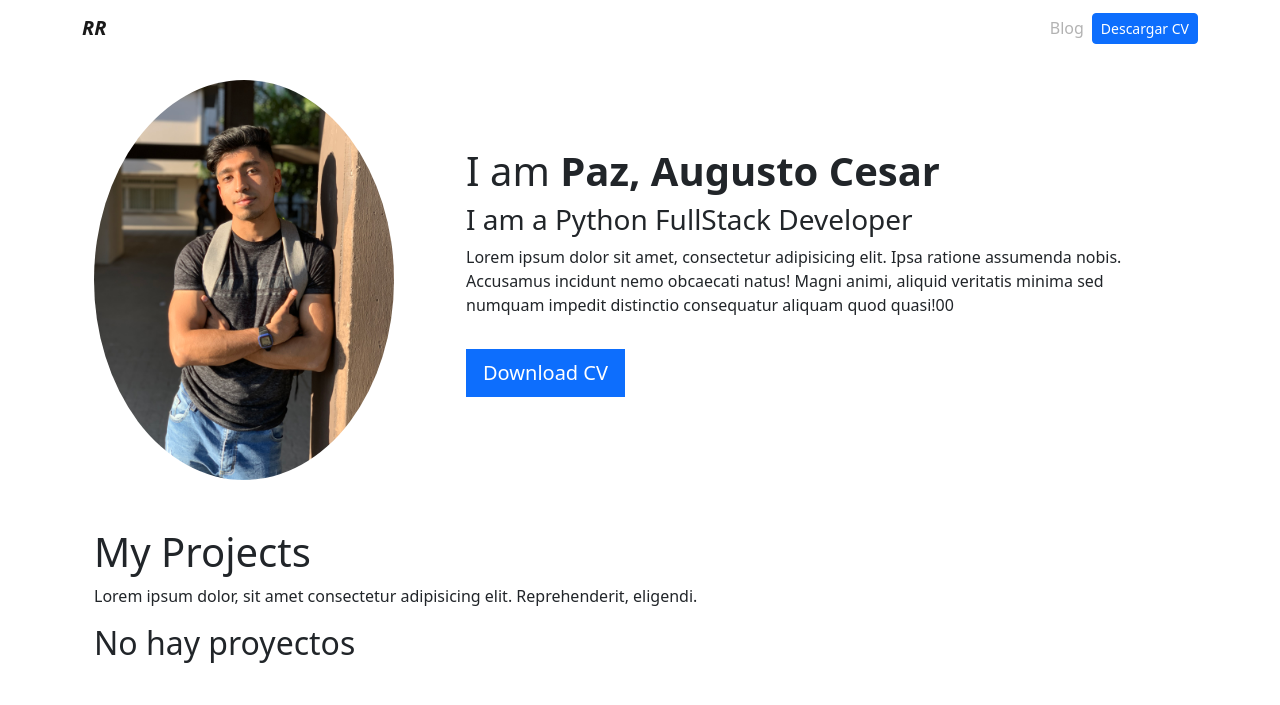
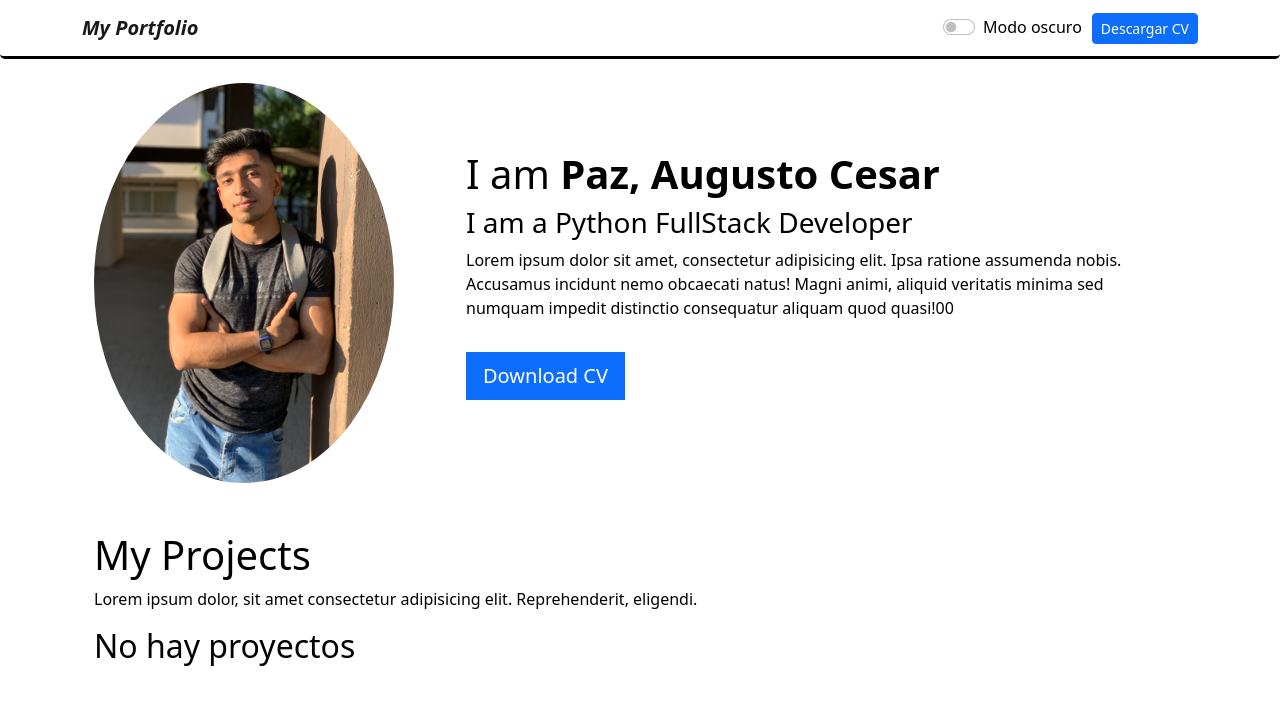
Before and after one commit to AugustP748/MyPortfolio, a Django app: page / in a window 1280 px wide. Shown: the top 705 px of the page. Run offline with Django 4.2, Linux system fonts and the light colour scheme; data that the repository does not hold is empty.

Commit message:
incorporacíon de modo oscuro

```diff
--- a/MyPortfolio/Portfolio/static/css/style.css
+++ b/MyPortfolio/Portfolio/static/css/style.css
@@ -1,3 +1,14 @@
+/* Estilos para el modo oscuro */
+body.dark-mode {
+    background-color: black !important;
+    color: white !important;
+}
+
+/* Estilos para el modo claro */
+body.light-mode {
+    background-color: white !important;
+    color: black !important;
+}
 
 .imagen-proyectos{
     height: auto;
@@ -10,6 +21,45 @@
 }
 
 .card-project:hover{
-    border: 1px solid blue;
+    border: 1px solid black;
     cursor:pointer;
 }
+
+body.dark-mode .card-project:hover{
+    border: 1px solid white;
+    cursor:pointer;
+}
+
+.card {
+    /* Estilos para las cards en modo claro */
+    background-color: white ;
+    color: black;
+    border: 3px solid gray; /* Estilo de borde deseado */
+    border-radius: 5px; /* Opcional: añade esquinas redondeadas al borde */
+  }
+
+  body.dark-mode .card {
+    /* Estilos para las cards en modo oscuro */
+    background-color: black;
+    color: white ;
+  }
+
+  body.dark-mode a.navbar-brand {
+    /* Estilos para el enlace en modo claro */
+    color:black;
+  }
+
+  body.dark-mode a.navbar-brand {
+    /* Estilos para el enlace en modo claro */
+    color:white;
+  }
+
+  .navbar {
+    border-bottom: 3px solid black; /* Estilo de borde deseado */
+    border-radius: 5px; /* Opcional: añade esquinas redondeadas al borde */
+  }
+
+  body.dark-mode .navbar {
+    border-bottom: 3px solid white; /* Estilo de borde deseado */
+    border-radius: 5px; /* Opcional: añade esquinas redondeadas al borde */
+  }
--- /dev/null
+++ b/MyPortfolio/Portfolio/static/js/script.js
@@ -0,0 +1,16 @@
+function toggleMode() {
+    var body = document.querySelector("body");
+    body.classList.toggle("dark-mode");
+    body.classList.toggle("light-mode");
+}
+
+document.addEventListener("DOMContentLoaded", function() {
+    // Obtiene el elemento del interruptor de modo
+    var switchButton = document.querySelector("#flexSwitchCheckChecked");
+
+    // Verifica si el elemento existe antes de asignar el evento
+    if (switchButton) {
+        // Ejecuta la función toggleMode cuando el interruptor cambie su estado
+        switchButton.addEventListener("change", toggleMode);
+    }
+});
--- a/MyPortfolio/Portfolio/templates/layout.html
+++ b/MyPortfolio/Portfolio/templates/layout.html
@@ -15,7 +15,7 @@
 
 </head>
 
-<body>
+<body class="light-mode">
   <header>
     <!-- place navbar here -->
     {% include 'partials/navbar.html' %}
@@ -31,6 +31,7 @@
   <footer>
     <!-- place footer here -->
   </footer>
+  <script src="{% static 'js/script.js' %}"></script>
   <!-- Bootstrap JavaScript Libraries -->
   <script src="https://cdn.jsdelivr.net/npm/@popperjs/core@2.11.6/dist/umd/popper.min.js"
     integrity="sha384-oBqDVmMz9ATKxIep9tiCxS/Z9fNfEXiDAYTujMAeBAsjFuCZSmKbSSUnQlmh/jp3" crossorigin="anonymous">
--- a/MyPortfolio/Portfolio/templates/partials/navbar.html
+++ b/MyPortfolio/Portfolio/templates/partials/navbar.html
@@ -2,16 +2,23 @@
 
 <nav class="navbar navbar-expand-lg bg-body-tertiary">
     <div class="container">
-      <a class="navbar-brand fw-bold fst-italic" href="/">RR</a>
+      <a class="navbar-brand fw-bold fst-italic" href="/">My Portfolio</a>
       <button class="navbar-toggler" type="button" data-bs-toggle="collapse" data-bs-target="#navbarNav" aria-controls="navbarNav" aria-expanded="false" aria-label="Toggle navigation">
         <span class="navbar-toggler-icon"></span>
       </button>
       <div class="collapse navbar-collapse" id="navbarNav">
         <ul class="navbar-nav ms-auto">
 
-          <li class="nav-item">
+        <li class="nav-item d-flex align-items-center" style="margin-right: 10px;">
+            <div class="form-check form-switch">
+                <input class="form-check-input" type="checkbox" role="switch" id="flexSwitchCheckChecked">
+                <label class="form-check-label" for="flexSwitchCheckChecked">Modo oscuro</label>
+            </div>
+          </li>
+
+          <!-- <li class="nav-item">
             <a class="nav-link disabled">Blog</a>
-          </li>
+          </li> -->
 
           <li class="nav-item d-flex align-items-center">
             <a class="btn btn-primary btn-sm" href="{% static 'portfolio/CV_PA.pdf' %}"
```
